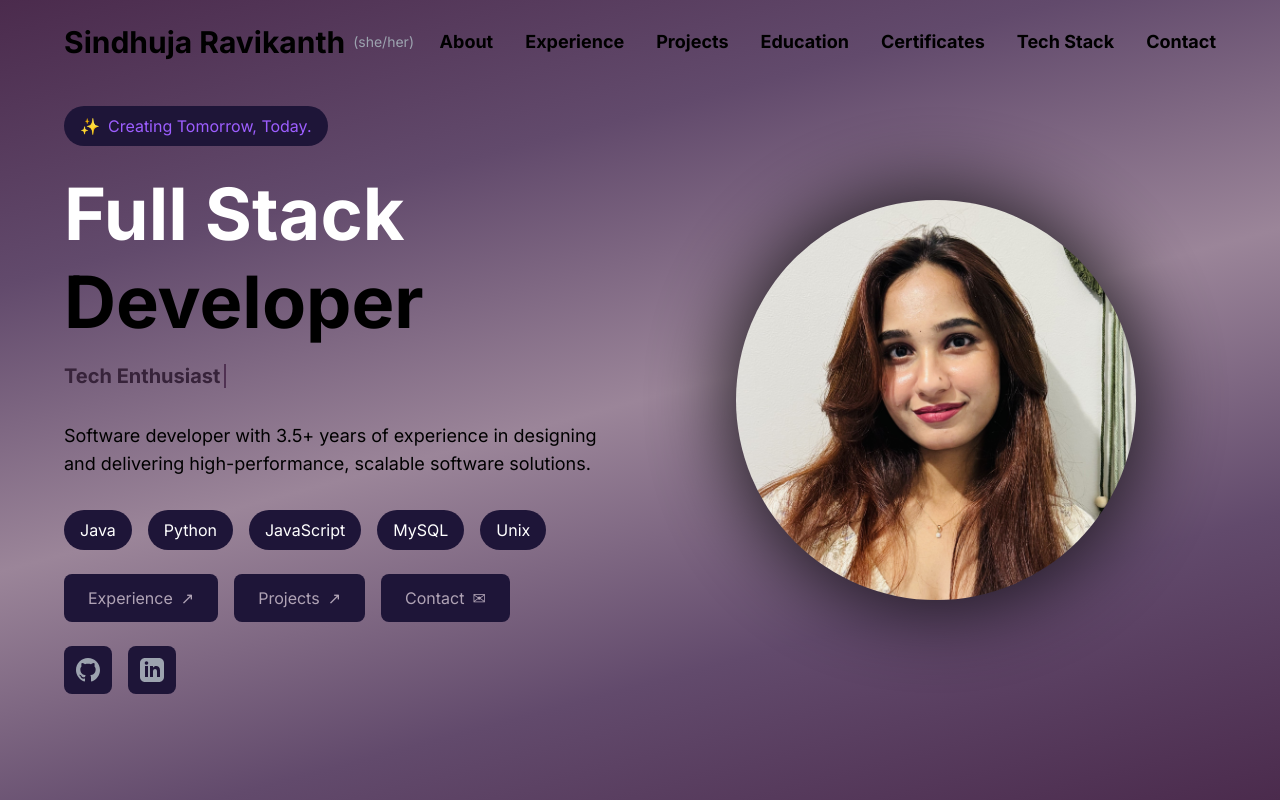
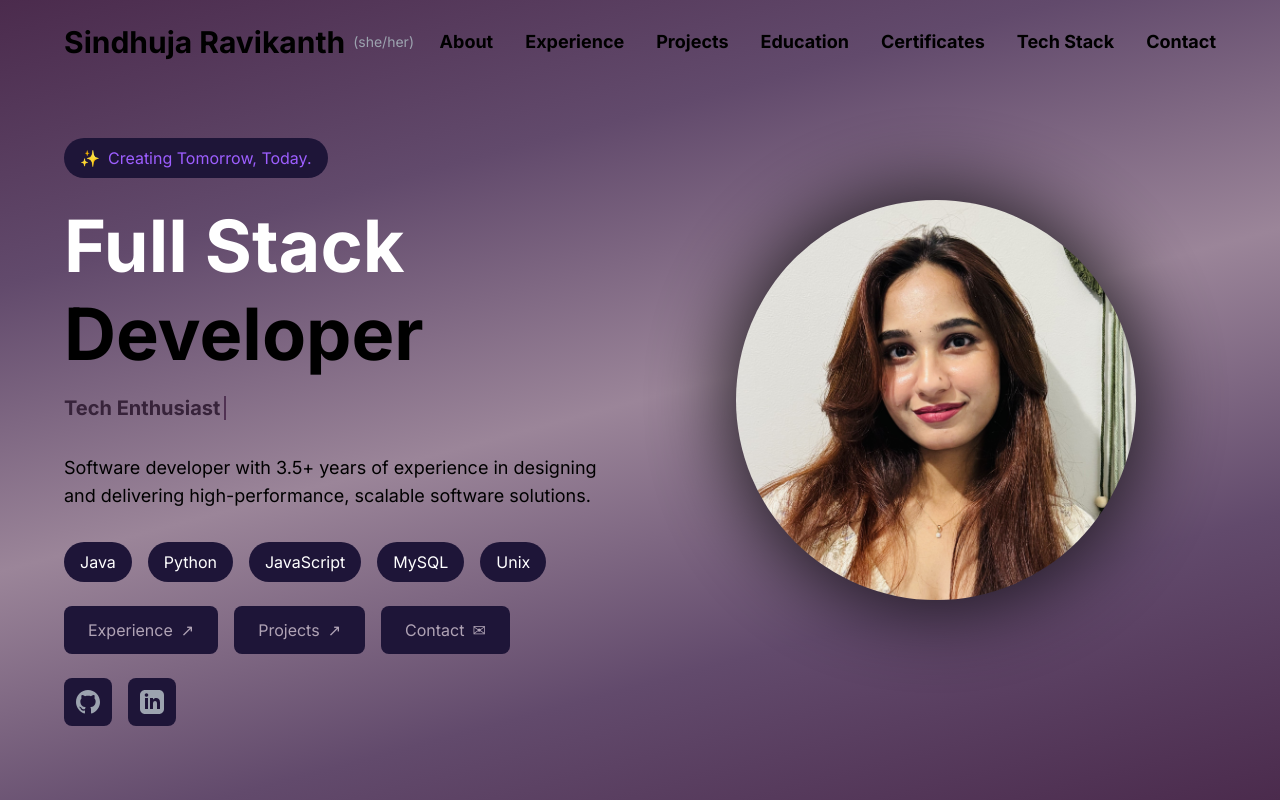
Before and after one commit to SindhujaRavikanth2001/Portfolio, a Next.js app: page / in a window 1280 px wide. Shown: the top 800 px of the page. Built offline with nearby package versions, Linux system fonts and the light colour scheme.

Commit message:
Made some fixes

```diff
--- a/components/Hero.tsx
+++ b/components/Hero.tsx
@@ -37,7 +37,7 @@ const Hero = () => {
             animate={{ opacity: 1, y: 0 }}
             transition={{ duration: 0.5 }}
           >
-            <div className="inline-flex items-center gap-2 bg-[#1E1538] rounded-full px-4 py-2 mb-6 md:mb-8">
+            <div className="inline-flex items-center gap-2 bg-[#1E1538] rounded-full px-4 py-2 mb-6 md:mb-8 mt-16">
               <span className="text-[#9D5EFF]">✨</span>
               <span className="text-[#9D5EFF]">Creating Tomorrow, Today.</span>
             </div>
```
Also changed, not shown: 1 other file (tests, documents, lock files or other folders).
